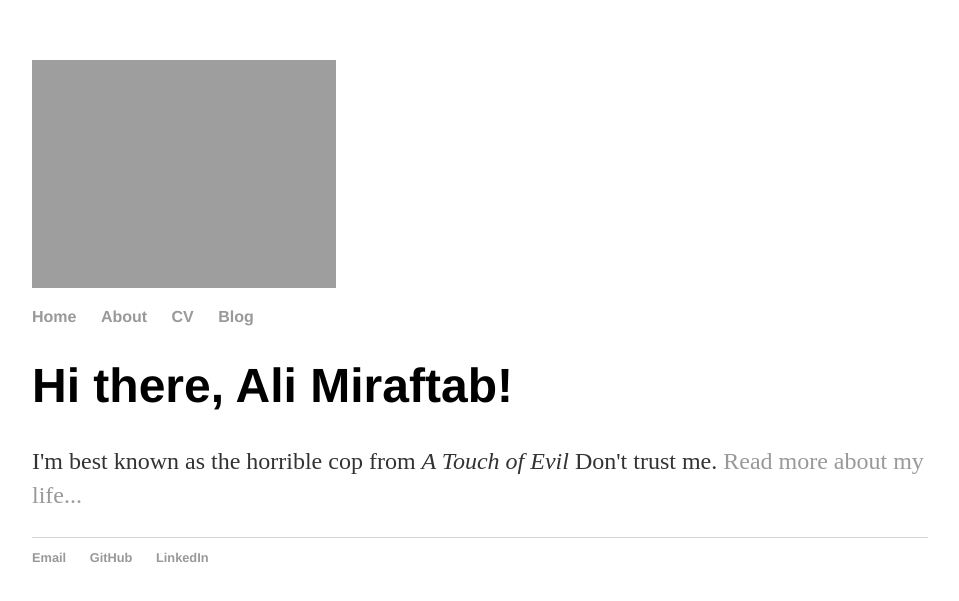
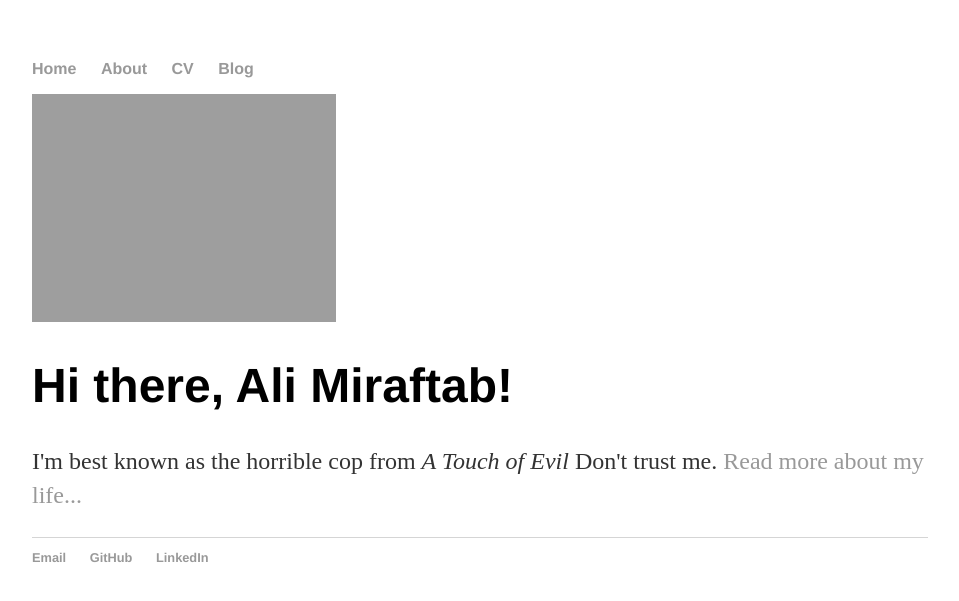
Before and after one commit to AliMiraftab/AliMiraftab.github.io, a Jekyll site: the page built from index.html, in a window 1280 px wide. Shown: the top 601 px of the page, without its empty margins (160-1119 px from the left). Built offline with Jekyll 4.4.1, drawn with Linux system fonts in a browser that asks for light colours.

Commit message:
Update default.html

```diff
--- a/_layouts/default.html
+++ b/_layouts/default.html
@@ -4,7 +4,7 @@
 			<title>{{ page.title }}</title>
 			<!-- link to main stylesheet -->
 			<link rel="stylesheet" type="text/css" href="/css/main.css">
-			<img src="/pic/A;o_memorial.png" alt="Mountain View" style="width:304px;height:228px;">
+
 		</head>
 		<body>
 			<nav>
@@ -15,6 +15,7 @@
 	        		<li><a href="/blog">Blog</a></li>
 	    		</ul>
 			</nav>
+			<img src="/pic/A;o_memorial.png" alt="Mountain View" style="width:304px;height:228px;">
 			<div class="container">
 
 			{{ content }}
```
